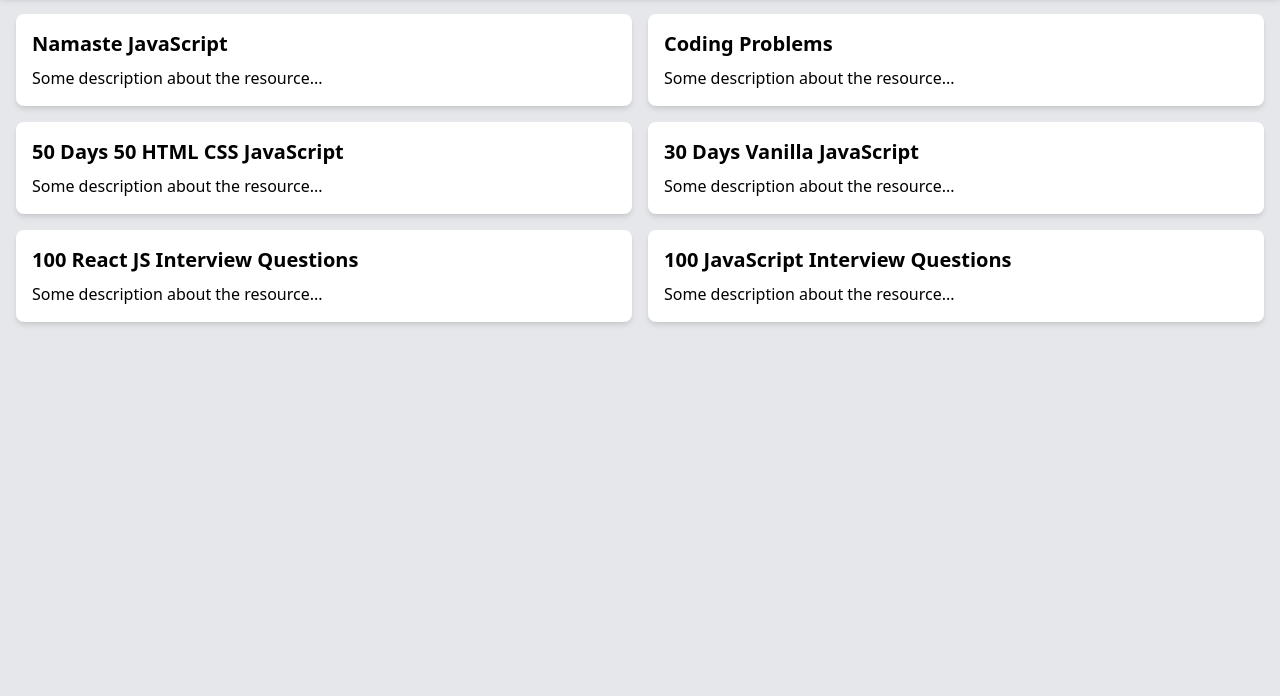
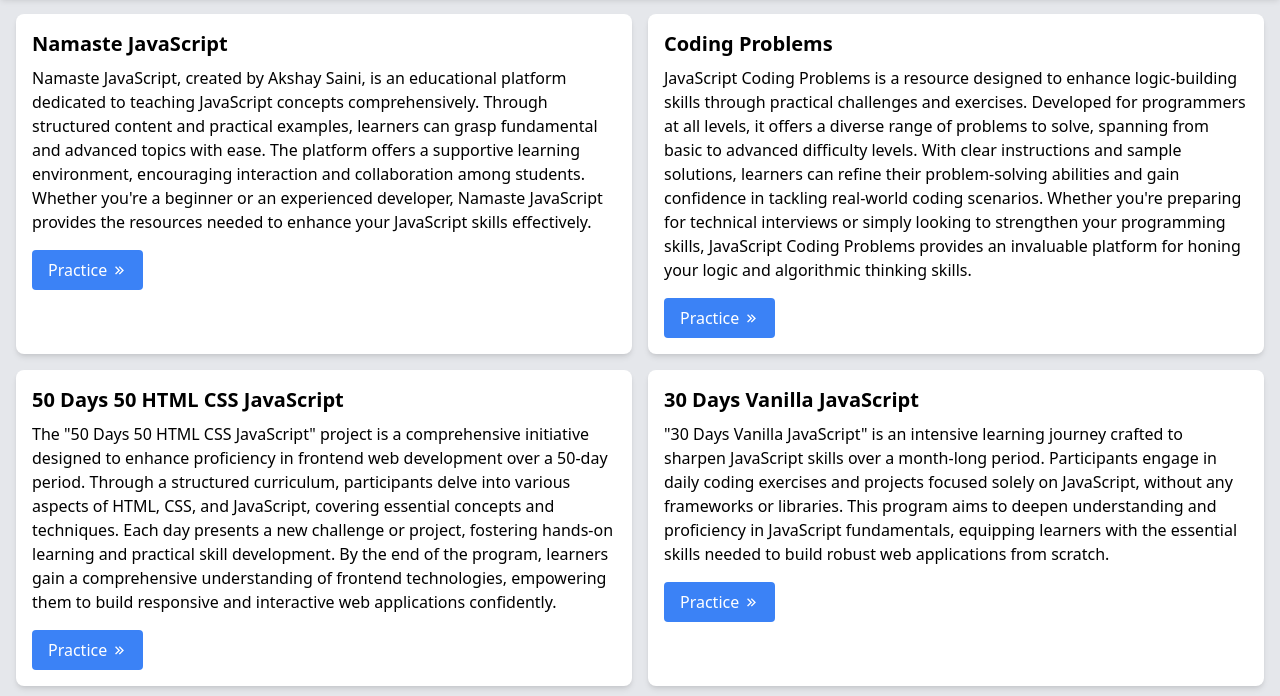
Before and after one commit to gsmSahani/Learning-Tracking, a plain HTML site: page index.html in a window 1280 px wide. Shown: the part 70-766 px from the top of the page. Drawn offline with nearby package versions, Linux system fonts and the light colour scheme.

Commit message:
added button to the card and provide the description adn added footer and made the navigation bar sticky

```diff
--- a/index.html
+++ b/index.html
@@ -9,8 +9,8 @@
     <link href="https://cdn.jsdelivr.net/npm/remixicon/fonts/remixicon.css" rel="stylesheet">
 </head>
 
-<body class="bg-gray-200">
-    <nav class="bg-white shadow-md p-4 flex justify-between items-center">
+<body class="bg-gray-200 flex flex-col min-h-screen">
+    <nav class="bg-white shadow-md p-4 sticky top-0 z-10 flex justify-between items-center">
         <h1 class="text-3xl font-bold">Interview Preparation Progress Tracker</h1>
         <div>
             <button id="modeToggleBtn">
@@ -19,34 +19,107 @@
         </div>
     </nav>
 
-    <div class="container mx-auto p-4">
-        <div class="grid grid-cols-2 gap-4">
-            <a href="./subIndex page/namastejs.html" class="card bg-white p-4 shadow-md rounded-lg cursor-pointer transition duration-300 hover:bg-gray-100">
+    <div class="container mx-auto p-4 flex-grow min-h-screen">
+        <div class="grid grid-cols-2 gap-4 w-full">
+            <a href="./subIndex page/namastejs.html"
+                class="card bg-white p-4 shadow-md rounded-lg cursor-pointer transition duration-300 hover:bg-gray-100">
+                <div>
                     <h2 class="text-xl font-semibold mb-2">Namaste JavaScript</h2>
-                <p>Some description about the resource...</p>
+                    <p>Namaste JavaScript, created by Akshay Saini, is an educational platform dedicated to teaching
+                        JavaScript concepts comprehensively. Through structured content and practical examples, learners
+                        can
+                        grasp fundamental and advanced topics with ease. The platform offers a supportive learning
+                        environment, encouraging interaction and collaboration among students. Whether you're a beginner
+                        or
+                        an experienced developer, Namaste JavaScript provides the resources needed to enhance your
+                        JavaScript skills effectively.</p>
+                </div>
+                <button class="mt-4 bg-blue-500 text-white py-2 px-4 rounded hover:bg-blue-600">Practice <i class="ri-arrow-right-double-fill"></i></button>
             </a>
-            <a href="./subIndex page/codingProblem.html" class="card bg-white p-4 shadow-md rounded-lg cursor-pointer transition duration-300 hover:bg-gray-100">
+            <a href="./subIndex page/codingProblem.html"
+                class="card bg-white p-4 shadow-md rounded-lg cursor-pointer transition duration-300 hover:bg-gray-100">
+                <div>
                     <h2 class="text-xl font-semibold mb-2">Coding Problems</h2>
-                <p>Some description about the resource...</p>
+                    <p>JavaScript Coding Problems is a resource designed to enhance logic-building skills through
+                        practical
+                        challenges and exercises. Developed for programmers at all levels, it offers a diverse range of
+                        problems to solve, spanning from basic to advanced difficulty levels. With clear instructions
+                        and
+                        sample solutions, learners can refine their problem-solving abilities and gain confidence in
+                        tackling real-world coding scenarios. Whether you're preparing for technical interviews or
+                        simply
+                        looking to strengthen your programming skills, JavaScript Coding Problems provides an invaluable
+                        platform for honing your logic and algorithmic thinking skills.</p>
+                </div>
+                <button class="mt-4 bg-blue-500 text-white py-2 px-4 rounded hover:bg-blue-600">Practice <i class="ri-arrow-right-double-fill"></i></button>
             </a>
-            <a href="./subIndex page/fiftyDays.html" class="card bg-white p-4 shadow-md rounded-lg cursor-pointer transition duration-300 hover:bg-gray-100">
+            <a href="./subIndex page/fiftyDays.html"
+                class="card bg-white p-4 shadow-md rounded-lg cursor-pointer transition duration-300 hover:bg-gray-100">
+                <div>
                     <h2 class="text-xl font-semibold mb-2">50 Days 50 HTML CSS JavaScript</h2>
-                <p>Some description about the resource...</p>
+                    <p>The "50 Days 50 HTML CSS JavaScript" project is a comprehensive initiative designed to enhance
+                        proficiency in frontend web development over a 50-day period. Through a structured curriculum,
+                        participants delve into various aspects of HTML, CSS, and JavaScript, covering essential
+                        concepts
+                        and techniques. Each day presents a new challenge or project, fostering hands-on learning and
+                        practical skill development. By the end of the program, learners gain a comprehensive
+                        understanding
+                        of frontend technologies, empowering them to build responsive and interactive web applications
+                        confidently.</p>
+                </div>
+                <button class="mt-4 bg-blue-500 text-white py-2 px-4 rounded hover:bg-blue-600">Practice <i class="ri-arrow-right-double-fill"></i></button>
             </a>
-            <a href="./subIndex page/vanillajs.html" class="card bg-white p-4 shadow-md rounded-lg cursor-pointer transition duration-300 hover:bg-gray-100">
+            <a href="./subIndex page/vanillajs.html"
+                class="card bg-white p-4 shadow-md rounded-lg cursor-pointer transition duration-300 hover:bg-gray-100">
+                <div>
                     <h2 class="text-xl font-semibold mb-2">30 Days Vanilla JavaScript</h2>
-                <p>Some description about the resource...</p>
+                    <p>"30 Days Vanilla JavaScript" is an intensive learning journey crafted to sharpen JavaScript
+                        skills
+                        over a month-long period. Participants engage in daily coding exercises and projects focused
+                        solely
+                        on JavaScript, without any frameworks or libraries. This program aims to deepen understanding
+                        and
+                        proficiency in JavaScript fundamentals, equipping learners with the essential skills needed to
+                        build
+                        robust web applications from scratch.</p>
+                </div>
+                <button class="mt-4 bg-blue-500 text-white py-2 px-4 rounded hover:bg-blue-600">Practice <i class="ri-arrow-right-double-fill"></i></button>
             </a>
-            <a href="./subIndex page/reactJsPrep.html" class="card bg-white p-4 shadow-md rounded-lg cursor-pointer transition duration-300 hover:bg-gray-100">
+            <a href="./subIndex page/reactJsPrep.html"
+                class="card bg-white p-4 shadow-md rounded-lg cursor-pointer transition duration-300 hover:bg-gray-100">
+                <div>
                     <h2 class="text-xl font-semibold mb-2">100 React JS Interview Questions</h2>
-                <p>Some description about the resource...</p>
+                    <p>"100 React JS Interview Questions" is a comprehensive resource designed to aid in the preparation
+                        for
+                        React.js interviews. It provides a curated collection of questions covering a wide range of
+                        topics,
+                        from basic concepts to advanced techniques. With a focus on practical knowledge and
+                        problem-solving
+                        skills, this guide helps aspiring developers strengthen their understanding of React.js and
+                        prepare
+                        effectively for interviews in the competitive tech industry.</p>
+                </div>
+                <button class="mt-4 bg-blue-500 text-white py-2 px-4 rounded hover:bg-blue-600">Practice <i class="ri-arrow-right-double-fill"></i></button>
             </a>
-            <a href="./subIndex page/javascriptPrep.html" class="card bg-white p-4 shadow-md rounded-lg cursor-pointer transition duration-300 hover:bg-gray-100">
+            <a href="./subIndex page/javascriptPrep.html"
+                class="card bg-white p-4 shadow-md rounded-lg cursor-pointer transition duration-300 hover:bg-gray-100">
+                <div>
                     <h2 class="text-xl font-semibold mb-2">100 JavaScript Interview Questions</h2>
-                <p>Some description about the resource...</p>
+                    <p>"100 JavaScript Interview Questions" is a valuable resource crafted to assist individuals in
+                        preparing for JavaScript interviews. Offering a diverse array of questions, it encompasses
+                        fundamental concepts, advanced topics, and real-world scenarios. By exploring various aspects of
+                        JavaScript development, this compilation equips candidates with the knowledge and confidence
+                        needed
+                        to excel in interviews and secure coveted positions in the tech industry.</p>
+                </div>
+                <button class="mt-4 bg-blue-500 text-white py-2 px-4 rounded hover:bg-blue-600">Practice <i class="ri-arrow-right-double-fill"></i></button>
             </a>
         </div>
     </div>
+    <footer class="bg-white shadow-md p-4 mt-auto bg-blue-500 text-center">
+        <p class="w-full">&copy; 2024 Your Company Name. All rights reserved.</p>
+    </footer>
+
     <script>
         const modeToggleBtn = document.getElementById('modeToggleBtn');
         const modeIcon = document.getElementById('modeIcon');
```
Lines whose indentation alone changed are shown as unchanged.
